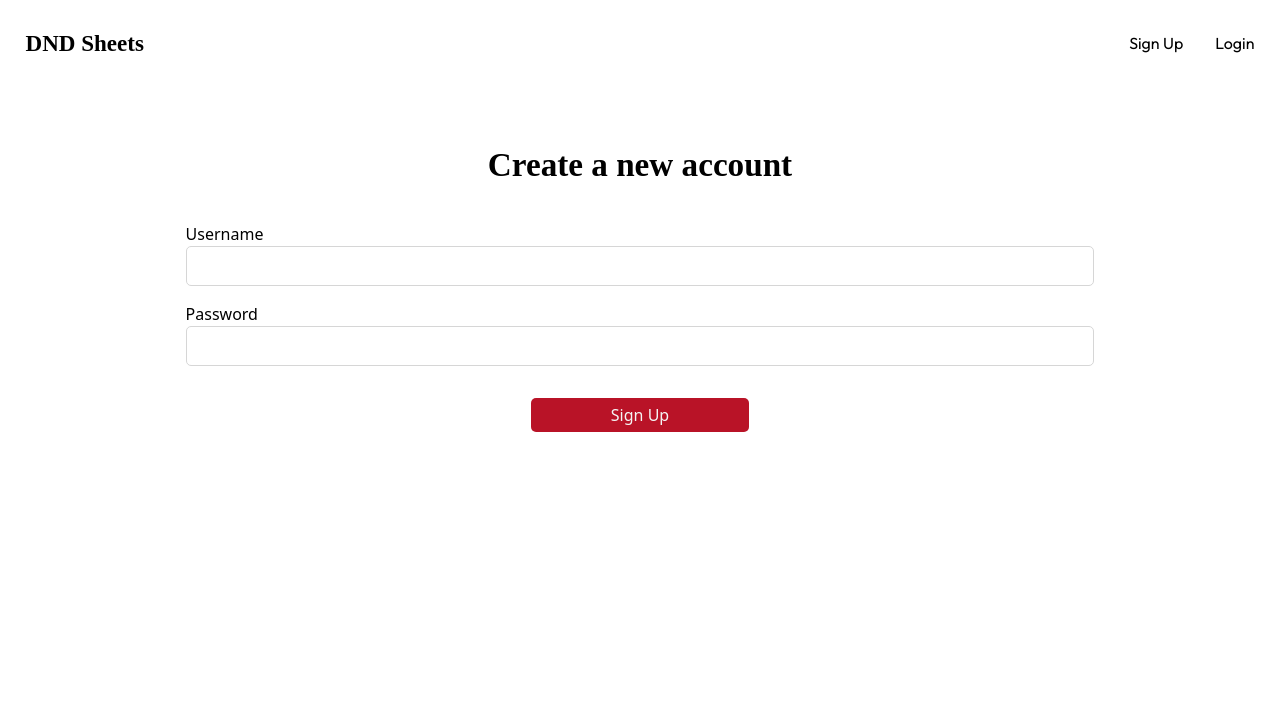
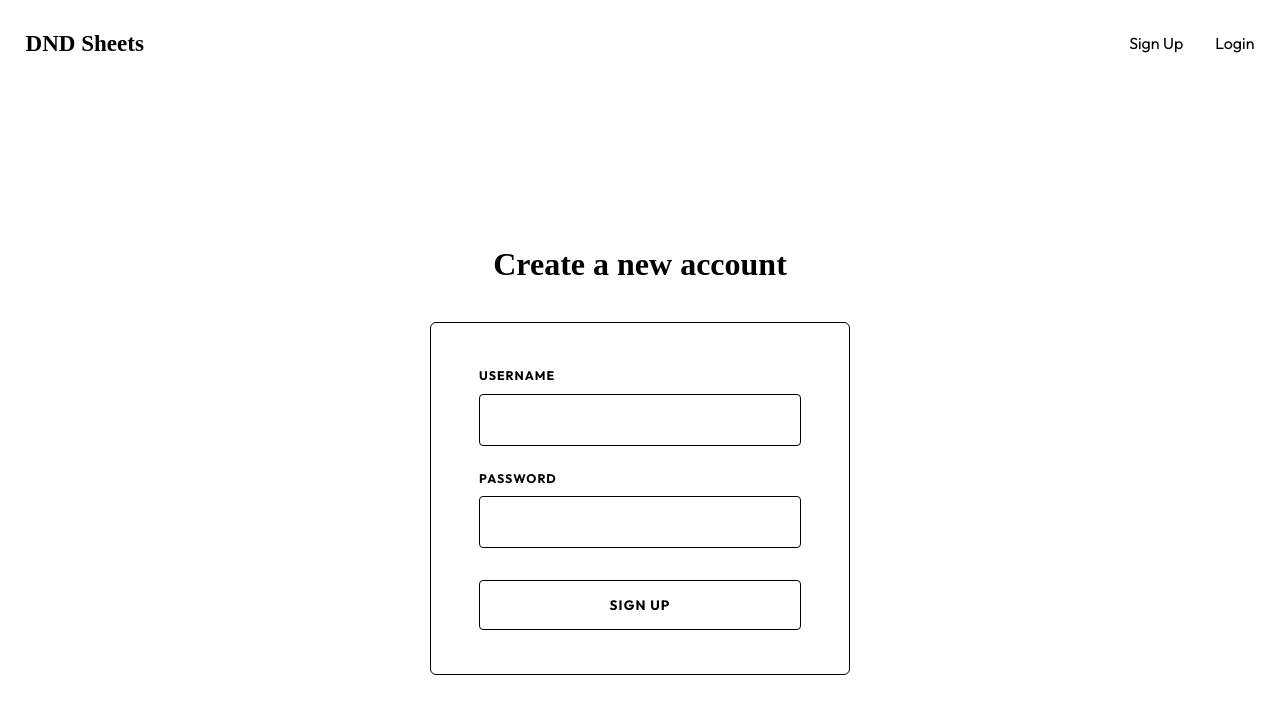
Before and after one commit to raythomass/character-sheet, a React (Vite) app in the folder client/: page /signup in a window 1280 px wide. Shown: the top 714 px of the page. Built offline with nearby package versions, Linux system fonts and the light colour scheme; a web font is replaced by a local one.

Commit message:
added new styling for login/signup page

```diff
--- a/client/src/App.css
+++ b/client/src/App.css
@@ -81,61 +81,222 @@ button {
 
 
 
+/* ================================
+   LOGIN / AUTH PAGE
+   ================================ */
 
-/* ------------- */
-/* Signup Styles */
-/* ------------- */
 .auth {
-    /* border: 1px solid red; */
-    margin-left: 8rem;
-    margin-right: 8rem;
-    padding-top: 5rem;
-    padding-left: 2rem;
-    padding-right: 2rem;
-    /* align-items: center; */
+    min-height: 100vh;
+    width: 100%;
+    display: flex;
+    flex-direction: column;
+    align-items: center;
+    justify-content: center;
+    padding: 2rem;
+    box-sizing: border-box;
+    font-family: "Outfit", sans-serif;
+}
+
+
+/* ================================
+   LOGIN CARD
+   ================================ */
+
+.auth-page-title,
+.auth-form {
+    width: 100%;
+    max-width: 420px;
+}
+
+
+/* ================================
+   HEADING
+   ================================ */
+
+.auth-page-title{
+    display: flex;
+    justify-content: center;
+    margin-bottom: 1.5rem;
 }
 
 .auth h3 {
+    margin: 0;
+
     font-family: "Caudex", serif;
-    font-weight: 700;
-    margin-bottom: 2rem;
+    font-size: 2rem;
+    font-weight: 600;
+    line-height: 1.2;
+
+    text-align: center;
 }
 
-.auth-username {
-    margin-bottom: 1rem;
+
+/* Decorative line underneath heading */
+
+.auth h3::after {
+    content: "";
+
+    display: block;
+
+    width: 42px;
+    height: 2px;
+
+    margin: 0.75rem auto 0;
 }
 
-.auth-password {
-    margin-bottom: 2rem;
+
+/* ================================
+   FORM
+   ================================ */
+
+.auth-form {
+    padding: 2.75rem 3rem;
+
+    box-sizing: border-box;
+
+    border: 1px solid;
+    border-radius: 6px;
+
+    position: relative;
+
+    gap: 1.5rem;
 }
 
-.auth-username input {
-    border: 1px solid var(--grey);
-    height: 2.5rem;
-    border-radius: 5px;
-    padding: 0.75rem;
+
+/* Decorative line above card */
+
+.auth-form::before {
+    content: "";
+    position: absolute;
+    top: 0;
+    left: 15%;
+    right: 15%;
+    height: 2px;
 }
 
-.auth-password input {
-    border: 1px solid var(--grey);
-    height: 2.5rem;
-    border-radius: 5px;
-    padding: 0.75rem;
+
+/* ================================
+   FORM GROUPS
+   ================================ */
+
+.auth-username,
+.auth-password {
+    gap: 0.5rem;
 }
 
-.auth-button-div button {
-    padding-left: 5rem;
-    padding-right: 5rem;
-    padding-top: 0.3rem;
-    padding-bottom: 0.3rem;
-    background-color: var(--crimson);
-    color: var(--platinum);
-    border-radius: 5px;
+
+/* ================================
+   LABELS
+   ================================ */
+
+.auth label {
+    font-family: "Outfit", sans-serif;
+    font-size: 0.78rem;
+    font-weight: 700;
+    letter-spacing: 0.08em;
+    text-transform: uppercase;
+}
+
+
+/* ================================
+   INPUTS
+   ================================ */
+
+.auth input {
+    width: 100%;
+    box-sizing: border-box;
+    padding: 0.85rem 0.95rem;
+    border: 1px solid;
+    border-radius: 4px;
+    font-family: "Outfit", sans-serif;
+    font-size: 0.95rem;
+    outline: none;
+    transition:
+        border-color 0.2s ease,
+        box-shadow 0.2s ease,
+        background 0.2s ease;
+}
+
+.auth input:hover {
+    /* Add your color here */
+}
+
+.auth input:focus {
+    /* Add your color here */
+    box-shadow:
+        0 0 0 3px rgba(0, 0, 0, 0.08);
+}
+
+
+/* ================================
+   ERROR
+   ================================ */
+
+.error {
+    margin-top: 0.5rem;
 }
 
 .error small {
-    color: #ff443a ;
+    display: block;
+
+    font-family: "Outfit", sans-serif;
+
+    font-size: 0.78rem;
+    line-height: 1.4;
 }
+
+
+/* ================================
+   LOGIN BUTTON
+   ================================ */
+
+.auth-button-div {
+    margin-top: 0.5rem;
+}
+
+.auth button {
+    width: 100%;
+
+    padding: 0.85rem 1.25rem;
+
+    border: 1px solid;
+    border-radius: 4px;
+
+    font-family: "Outfit", sans-serif;
+
+    font-size: 0.85rem;
+    font-weight: 700;
+
+    letter-spacing: 0.08em;
+    text-transform: uppercase;
+
+    cursor: pointer;
+
+    transition:
+        background 0.2s ease,
+        transform 0.15s ease,
+        box-shadow 0.2s ease;
+}
+
+.auth button:hover:not(:disabled) {
+    transform: translateY(-1px);
+
+    box-shadow:
+        0 5px 12px rgba(0, 0, 0, 0.12);
+}
+
+.auth button:active:not(:disabled) {
+    transform: translateY(0);
+
+    box-shadow: none;
+}
+
+.auth button:disabled {
+    opacity: 0.55;
+
+    cursor: not-allowed;
+}
+
 
 
 
@@ -261,3 +422,31 @@ button {
     background-color: var(--grey);
     border-radius: 0.5rem;
 } */
+
+
+
+
+/* ================================
+   RESPONSIVE
+   ================================ */
+
+@media (max-width: 600px) {
+    .auth {
+        padding: 1.25rem;
+    }
+
+    .auth h3 {
+        font-size: 1.65rem;
+    }
+
+    .auth-form {
+        padding: 2.25rem 1.5rem;
+    }
+}
+
+
+@media (max-height: 700px) {
+    .auth > div:first-child {
+        margin-bottom: 1rem;
+    }
+}
--- a/client/src/pages/Login.jsx
+++ b/client/src/pages/Login.jsx
@@ -14,7 +14,7 @@ export const Login = () => {
 
     return(
         <div className="auth flex flex-col">
-            <div className="flex justify-center">
+            <div className="auth-page-title flex justify-center">
                 <h3>Login to your account</h3>
             </div>
             <form className="auth-form flex flex-col justify-center" onSubmit={handleSubmit}>
--- a/client/src/pages/Signup.jsx
+++ b/client/src/pages/Signup.jsx
@@ -13,7 +13,7 @@ export const Signup = () => {
 
     return(
         <div className="auth flex flex-col">
-            <div className="flex justify-center">
+            <div className="auth-page-title flex justify-center">
                 <h3>Create a new account</h3>
             </div>
             <form className="auth-form flex flex-col justify-center" onSubmit={handleSubmit}>
```
